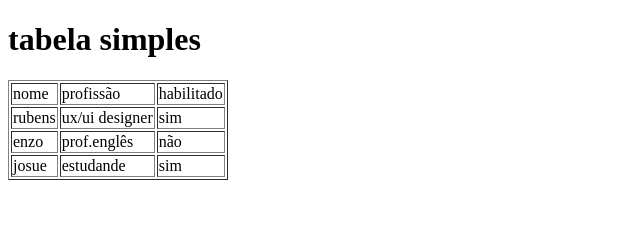
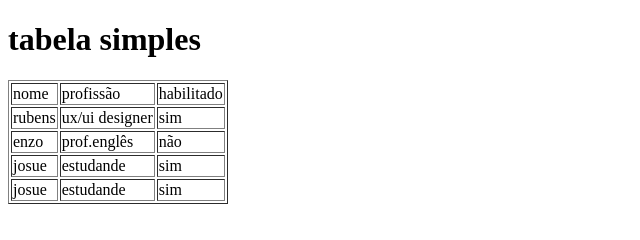
Before and after one commit to josueoliveiraa/html-tags-de-tabela, a plain HTML site: page index.html in a window 1280 px wide. Shown: the whole page, without its empty margins (0-640 px from the left). Drawn offline with Linux system fonts and the light colour scheme.

Commit message:
fizemos uma tabela simples

```diff
--- a/index.html
+++ b/index.html
@@ -29,6 +29,11 @@
             <td>estudande</td>
             <td>sim</td>
         </tr>
+        <tr>
+            <td>josue</td>
+            <td>estudande</td>
+            <td>sim</td>
+        </tr>
 
     </table>
 </body>
```
